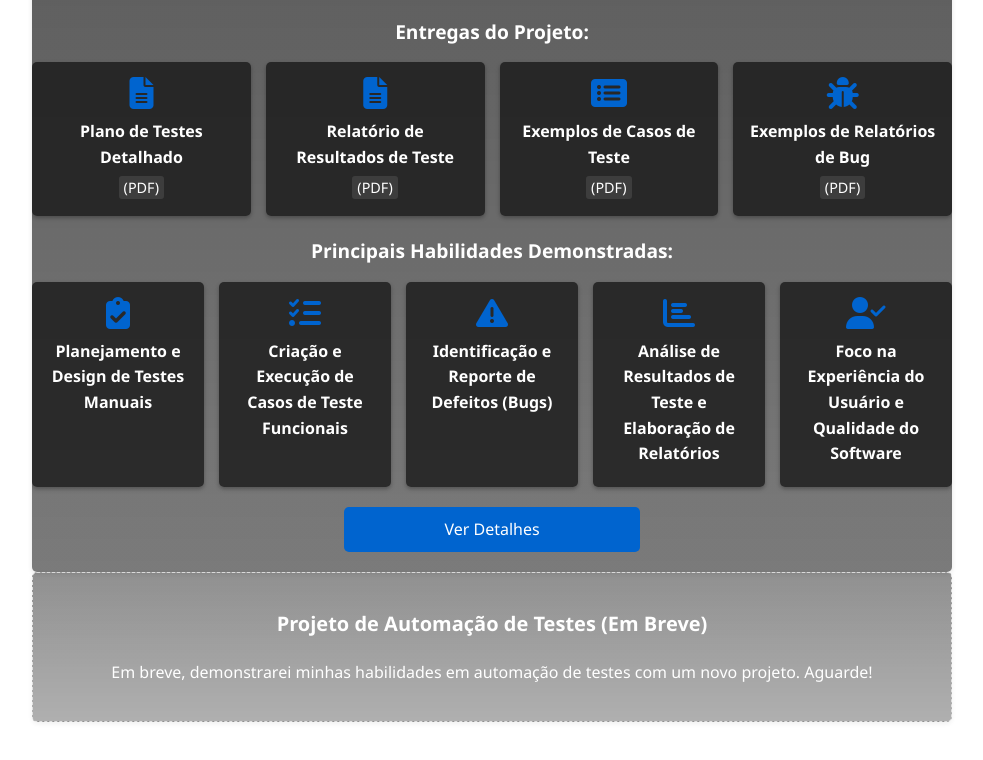
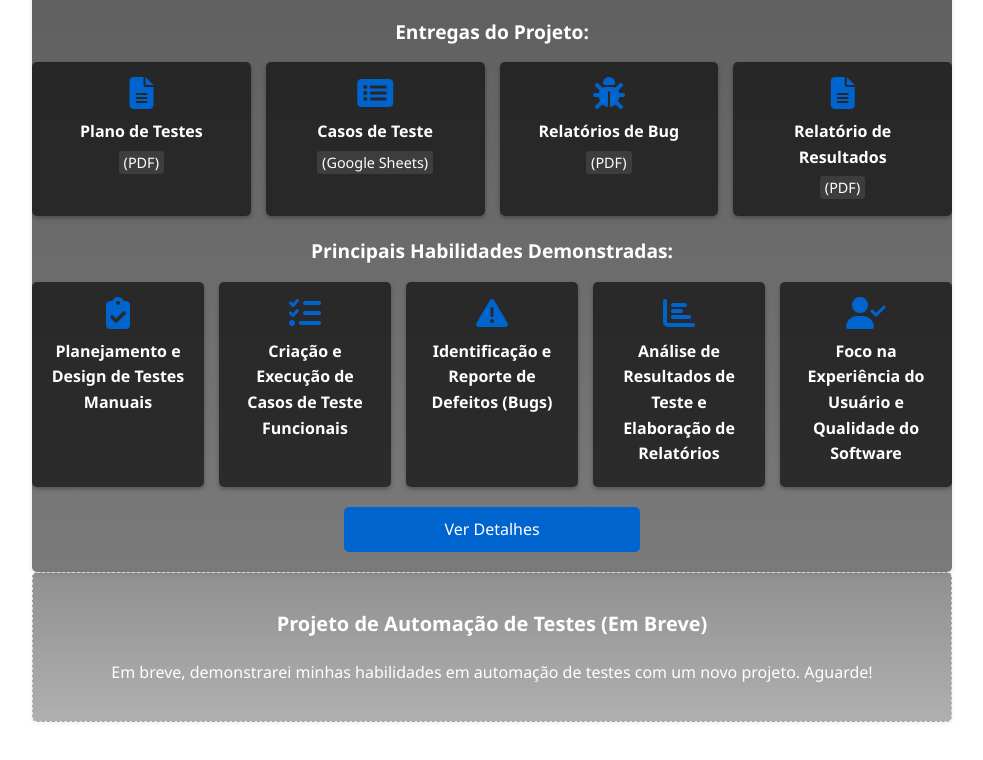
Before and after one commit to Gabriel-Leao51/Gabriel-Leao51.github.io, a plain HTML site: page index.html in a window 1280 px wide. Shown: the part 2285-3045 px from the top of the page, without its empty margins (178-1161 px from the left). Drawn offline with Linux system fonts and the light colour scheme.

Commit message:
adicionados arquivos de entrega

```diff
--- a/index.html
+++ b/index.html
@@ -217,37 +217,40 @@
                 <div class="deliverable-card">
                   <i class="fas fa-file-alt"></i>
                   <!-- Ícone para Plano de Testes - Font Awesome (Exemplo) -->
-                  <span>Plano de Testes Detalhado</span>
+                  <span>Plano de Testes</span>
                   <a href="assets/plano-de-testes-wde-shop.pdf" target="_blank"
+                    >(PDF)</a
+                  >
+                </div>
+
+                <div class="deliverable-card">
+                  <i class="fas fa-list-alt"></i>
+                  <!-- Ícone para Casos de Teste - Font Awesome (Exemplo) -->
+                  <span>Casos de Teste</span>
+
+                  <a
+                    href="https://docs.google.com/spreadsheets/d/1N90iwnsATDOBeRbojgYLm29KdE-IDyx67YlUPGaKsNU/edit?usp=sharing"
+                    target="_blank"
+                    >(Google Sheets)</a
+                  >
+                </div>
+                <div class="deliverable-card">
+                  <i class="fas fa-bug"></i>
+                  <!-- Ícone para Relatórios de Bug - Font Awesome (Exemplo) -->
+                  <span>Relatórios de Bug</span>
+
+                  <a
+                    href="assets/relatórios-de-bug-wde-shop.pdf"
+                    target="_blank"
                     >(PDF)</a
                   >
                 </div>
                 <div class="deliverable-card">
                   <i class="fas fa-file-alt"></i>
                   <!-- Ícone para Relatório de Resultados - Font Awesome (Exemplo) -->
-                  <span>Relatório de Resultados de Teste</span>
+                  <span>Relatório de Resultados</span>
                   <a
                     href="assets/relatorio-resultados-teste-wde-shop.pdf"
-                    target="_blank"
-                    >(PDF)</a
-                  >
-                </div>
-                <div class="deliverable-card">
-                  <i class="fas fa-list-alt"></i>
-                  <!-- Ícone para Casos de Teste - Font Awesome (Exemplo) -->
-                  <span>Exemplos de Casos de Teste</span>
-                  <a
-                    href="assets/exemplos-casos-de-teste-wde-shop.pdf"
-                    target="_blank"
-                    >(PDF)</a
-                  >
-                </div>
-                <div class="deliverable-card">
-                  <i class="fas fa-bug"></i>
-                  <!-- Ícone para Relatórios de Bug - Font Awesome (Exemplo) -->
-                  <span>Exemplos de Relatórios de Bug</span>
-                  <a
-                    href="assets/exemplos-relatorios-de-bug-wde-shop.pdf"
                     target="_blank"
                     >(PDF)</a
                   >
```
Also changed, not shown: projeto-wde-shop.html (+15 -14 lines), 3 other files.
